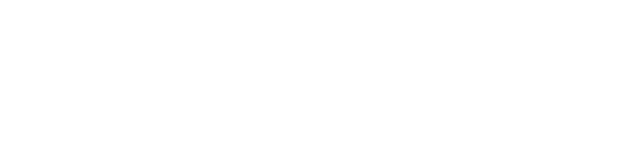
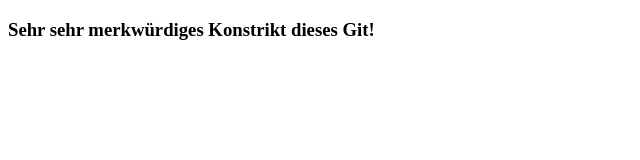
Before and after one commit to thoe1972/website, a plain HTML site: page index.html in a window 1280 px wide. Shown: the whole page, without its empty margins (0-640 px from the left). Drawn offline with Linux system fonts and the light colour scheme.

Commit message:
index.html geändert

```diff
--- a/index.html
+++ b/index.html
@@ -5,6 +5,6 @@
 </head>
 
 <body>
-
+	<h3>Sehr sehr merkwürdiges Konstrikt dieses Git!<h3>
 </body>
 </html>
```
